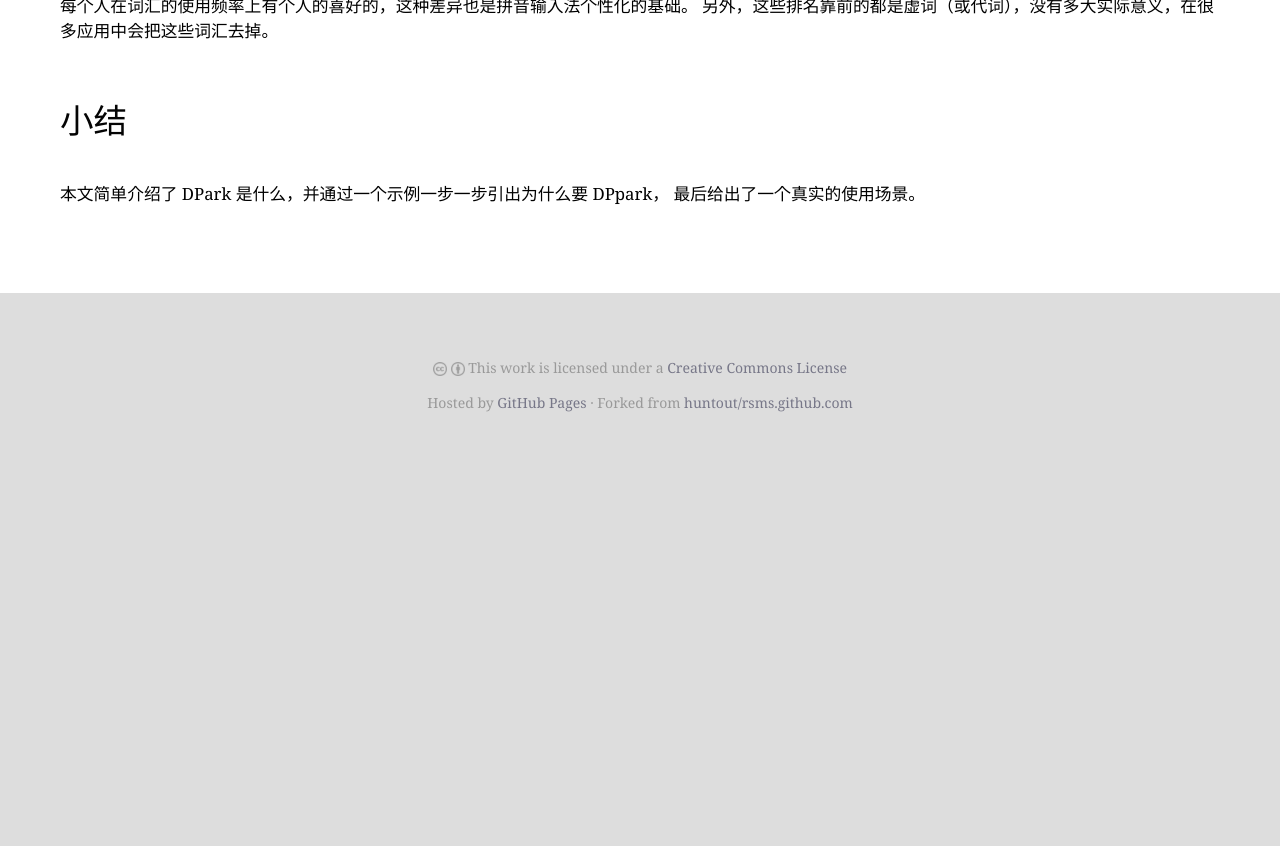
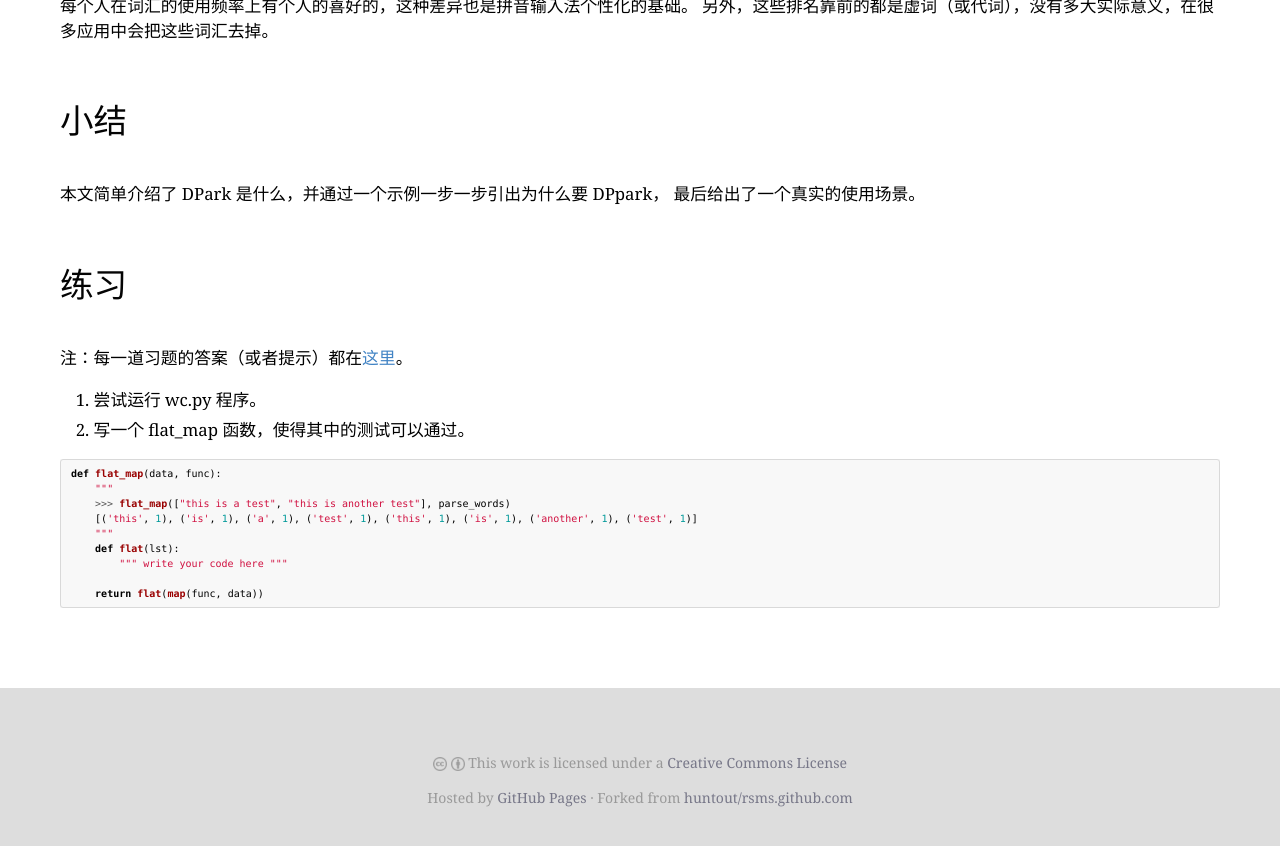
Before and after one commit to zzl0/zzl0.github.com, a Jekyll site: the page built from _posts/2014-10-13-dpark-basic.md, in a window 1280 px wide and 900 px high, scrolled down 4057 px. Shown: the top 846 px of the window. Built offline with Jekyll 4.4.1, drawn with Linux system fonts in a browser that asks for light colours; some web fonts are replaced; Markdown is read by kramdown in place of the engine named in the settings; comment, search, counter and statistics services are not loaded; before the commit the page ends 4562 px from its top, so only the background shows below that.

Commit message:
添加习题

````diff
--- a/_posts/2014-10-13-dpark-basic.md
+++ b/_posts/2014-10-13-dpark-basic.md
@@ -197,3 +197,22 @@ $ python wc.py -m mesos shakespeare.txt
 
 本文简单介绍了 DPark 是什么，并通过一个示例一步一步引出为什么要 DPpark，
 最后给出了一个真实的使用场景。
+
+## 练习
+
+注：每一道习题的答案（或者提示）都在[这里](https://github.com/zzl0/DparkIntro/tree/master/solutions)。
+
+1. 尝试运行 wc.py 程序。
+2. 写一个 flat_map 函数，使得其中的测试可以通过。
+
+``` python
+def flat_map(data, func):
+    """
+    >>> flat_map(["this is a test", "this is another test"], parse_words)
+    [('this', 1), ('is', 1), ('a', 1), ('test', 1), ('this', 1), ('is', 1), ('another', 1), ('test', 1)]
+    """
+    def flat(lst):
+        """ write your code here """
+
+    return flat(map(func, data))
+```
````
